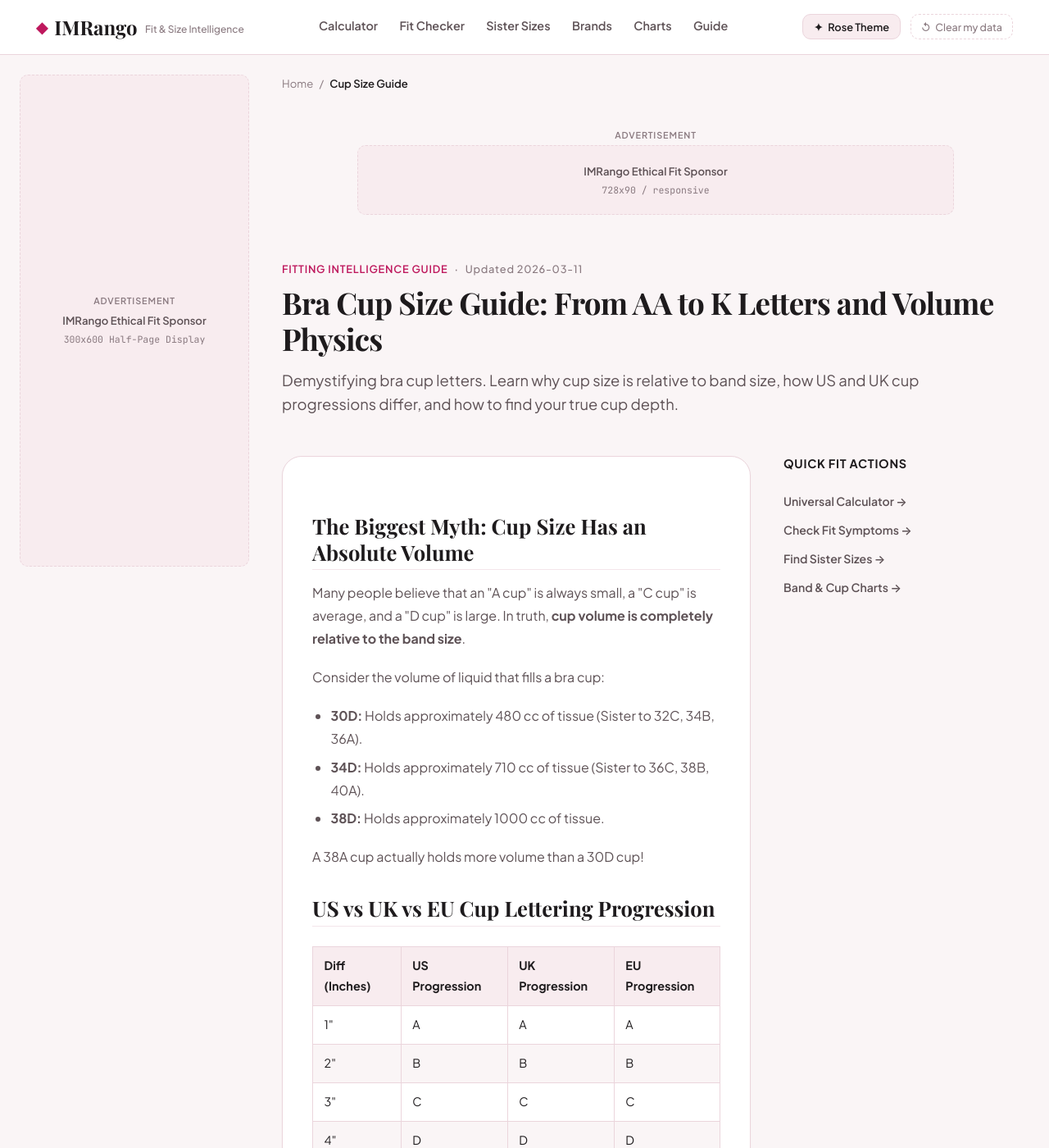
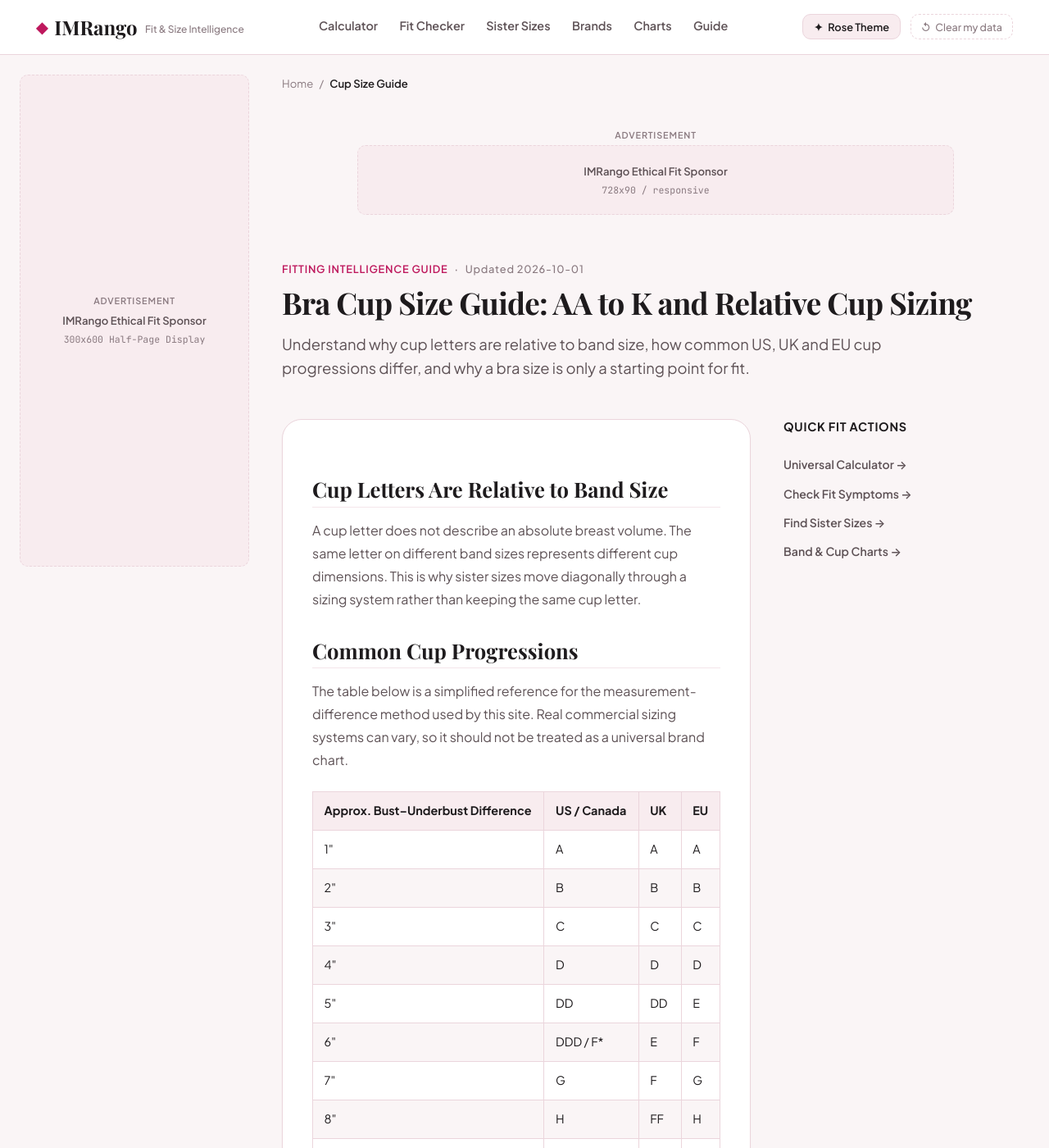
Before and after one commit to sharpedge74-cmyk/Bra-Size-Pro, a Jekyll site: the page built from bra-cup-size-guide.html, in a window 1280 px wide and 1400 px high. Shown: the whole window at 82% size. Built offline with Jekyll 4.4.1, drawn with Linux system fonts in a browser that asks for light colours; some web fonts are replaced; some of the changed text lies outside the part shown.

Commit message:
content: update sizing charts with research-backed guidance

```diff
--- a/bra-cup-size-guide.html
+++ b/bra-cup-size-guide.html
@@ -1,66 +1,51 @@
 ---
 layout: guide
-title: "Bra Cup Size Guide: From AA to K Letters and Volume Physics"
-description: "Demystifying bra cup letters. Learn why cup size is relative to band size, how US and UK cup progressions differ, and how to find your true cup depth."
+title: "Bra Cup Size Guide: AA to K and Relative Cup Sizing"
+description: "Understand why cup letters are relative to band size, how common US, UK and EU cup progressions differ, and why a bra size is only a starting point for fit."
 permalink: /bra-cup-size-guide
 breadcrumb_label: "Cup Size Guide"
-intent: "Comprehensive cup size reference chart and volume guide"
-last_reviewed: "2026-03-11"
+intent: "Reference guide to relative cup sizing and international cup progressions"
+last_reviewed: "2026-10-01"
 ads: "guide"
 sources:
-  - "Journal of Ergonomics: Breast volume variations and international cup sizing scales"
+  - "White & Scurr (2012), Ergonomics, DOI 10.1080/00140139.2011.647096"
+  - "ISO 8559-1:2017, Size designation of clothes — Part 1: Anthropometric definitions for body measurement"
 related_tool:
   title: "Universal Bra Size Calculator"
-  desc: "Calculate your cup letter based on your measurements."
+  desc: "Calculate a starting cup size from your measurements."
   url: "/bra-size-calculator"
 related_guide:
   title: "Sister Sizing Explained"
-  desc: "Understand how cup volume is preserved across bands."
+  desc: "Understand how cup volume changes with band size."
   url: "/sister-sizing-explained"
 faq:
-  - q: "Is a D cup always huge?"
-    a: "No! A 'D cup' has no standalone volume. A 28D has the exact same cup volume as a 30C, 32B, and 34A—it holds roughly 390 cubic centimeters of breast tissue. On a slender frame, a 28D appears small to average. Cup letters only denote the difference between bust and ribcage."
-  - q: "Why do UK brands use double letters like FF and GG?"
-    a: "UK lingerie manufacturers developed standardized 1-inch cup steps where double letters represent specific half-inch nuances or consecutive steps without skipping letters. Most professional fitters consider UK sizing the gold standard for D+ busts."
+  - q: "Is a D cup always the same size?"
+    a: "No. A cup letter is relative to the band. A 28D and 34D do not represent the same physical cup dimensions. Sister sizes can have similar cup capacity, but cup shape, wire width and construction also change."
+  - q: "Why do US, UK and EU cup letters differ?"
+    a: "The systems use different letter progressions, especially after D. Use the target manufacturer's chart when converting a size rather than assuming that the same letter has the same meaning everywhere."
 ---
 
-<h2>The Biggest Myth: Cup Size Has an Absolute Volume</h2>
-<p>
-  Many people believe that an "A cup" is always small, a "C cup" is average, and a "D cup" is large. In truth, <strong>cup volume is completely relative to the band size</strong>.
-</p>
-<p>
-  Consider the volume of liquid that fills a bra cup:
-</p>
-<ul>
-  <li><strong>30D:</strong> Holds approximately 480 cc of tissue (Sister to 32C, 34B, 36A).</li>
-  <li><strong>34D:</strong> Holds approximately 710 cc of tissue (Sister to 36C, 38B, 40A).</li>
-  <li><strong>38D:</strong> Holds approximately 1000 cc of tissue.</li>
-</ul>
-<p>
-  A 38A cup actually holds more volume than a 30D cup!
-</p>
+<h2>Cup Letters Are Relative to Band Size</h2>
+<p>A cup letter does not describe an absolute breast volume. The same letter on different band sizes represents different cup dimensions. This is why sister sizes move diagonally through a sizing system rather than keeping the same cup letter.</p>
 
-<h2>US vs UK vs EU Cup Lettering Progression</h2>
+<h2>Common Cup Progressions</h2>
+<p>The table below is a simplified reference for the measurement-difference method used by this site. Real commercial sizing systems can vary, so it should not be treated as a universal brand chart.</p>
 <table>
-  <thead>
-    <tr>
-      <th>Diff (Inches)</th>
-      <th>US Progression</th>
-      <th>UK Progression</th>
-      <th>EU Progression</th>
-    </tr>
-  </thead>
+  <thead><tr><th>Approx. Bust–Underbust Difference</th><th>US / Canada</th><th>UK</th><th>EU</th></tr></thead>
   <tbody>
     <tr><td>1"</td><td>A</td><td>A</td><td>A</td></tr>
     <tr><td>2"</td><td>B</td><td>B</td><td>B</td></tr>
     <tr><td>3"</td><td>C</td><td>C</td><td>C</td></tr>
     <tr><td>4"</td><td>D</td><td>D</td><td>D</td></tr>
     <tr><td>5"</td><td>DD</td><td>DD</td><td>E</td></tr>
-    <tr><td>6"</td><td>DDD or F</td><td>E</td><td>F</td></tr>
+    <tr><td>6"</td><td>DDD / F*</td><td>E</td><td>F</td></tr>
     <tr><td>7"</td><td>G</td><td>F</td><td>G</td></tr>
     <tr><td>8"</td><td>H</td><td>FF</td><td>H</td></tr>
     <tr><td>9"</td><td>I</td><td>G</td><td>I</td></tr>
     <tr><td>10"</td><td>J</td><td>GG</td><td>J</td></tr>
-    <tr><td>11"</td><td>K</td><td>H</td><td>K</td></tr>
   </tbody>
 </table>
+<p><small>*US cup lettering varies among manufacturers; some use DDD, some F, and some use both. UK double-letter progression also applies differently across manufacturers at extended cup sizes.</small></p>
+
+<h2>What This Chart Can and Cannot Tell You</h2>
+<p>A measurement-based result is a useful starting point, not a guarantee of fit. Research comparing traditional measurement with professional fit criteria found meaningful differences between calculated and best-fit sizes, supporting the use of garment fit checks alongside measurements. citeturn1search0</p>
```
